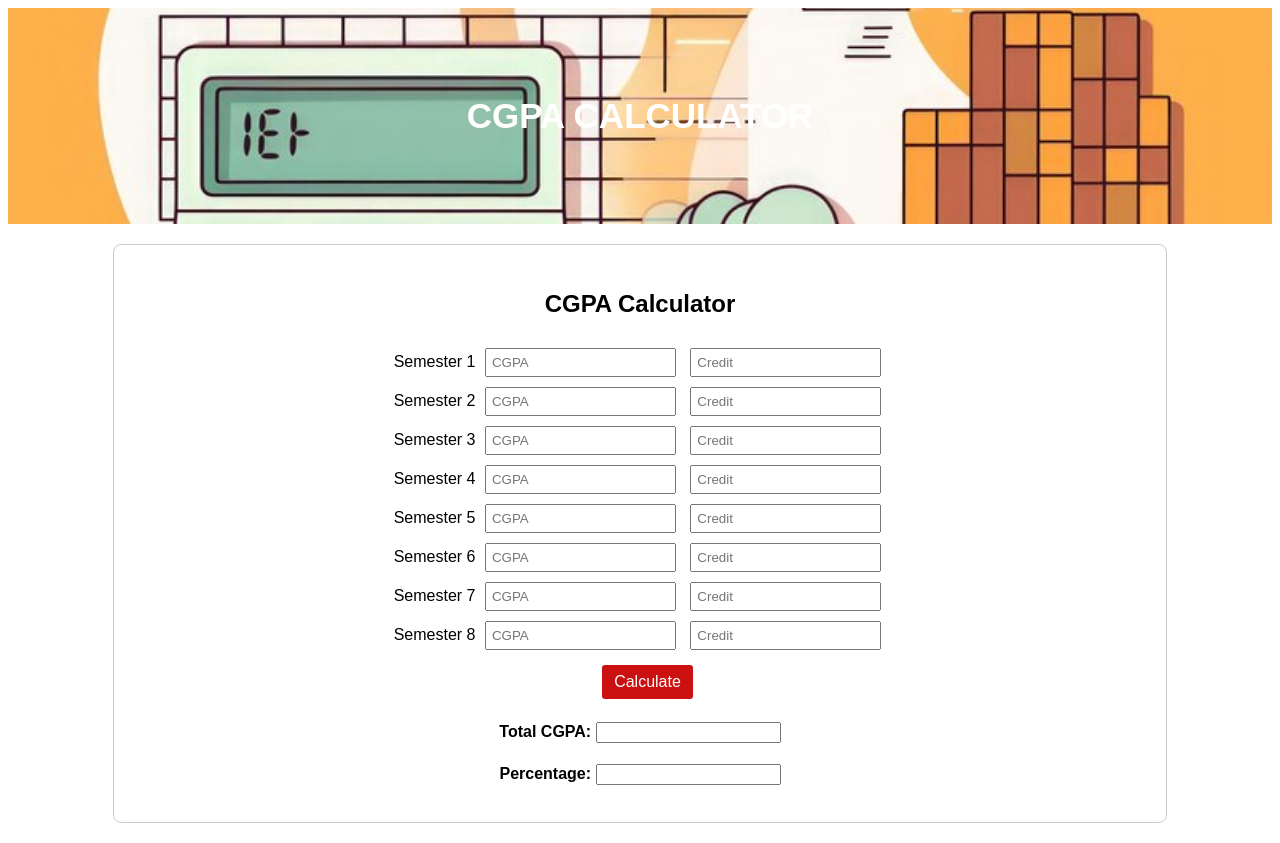
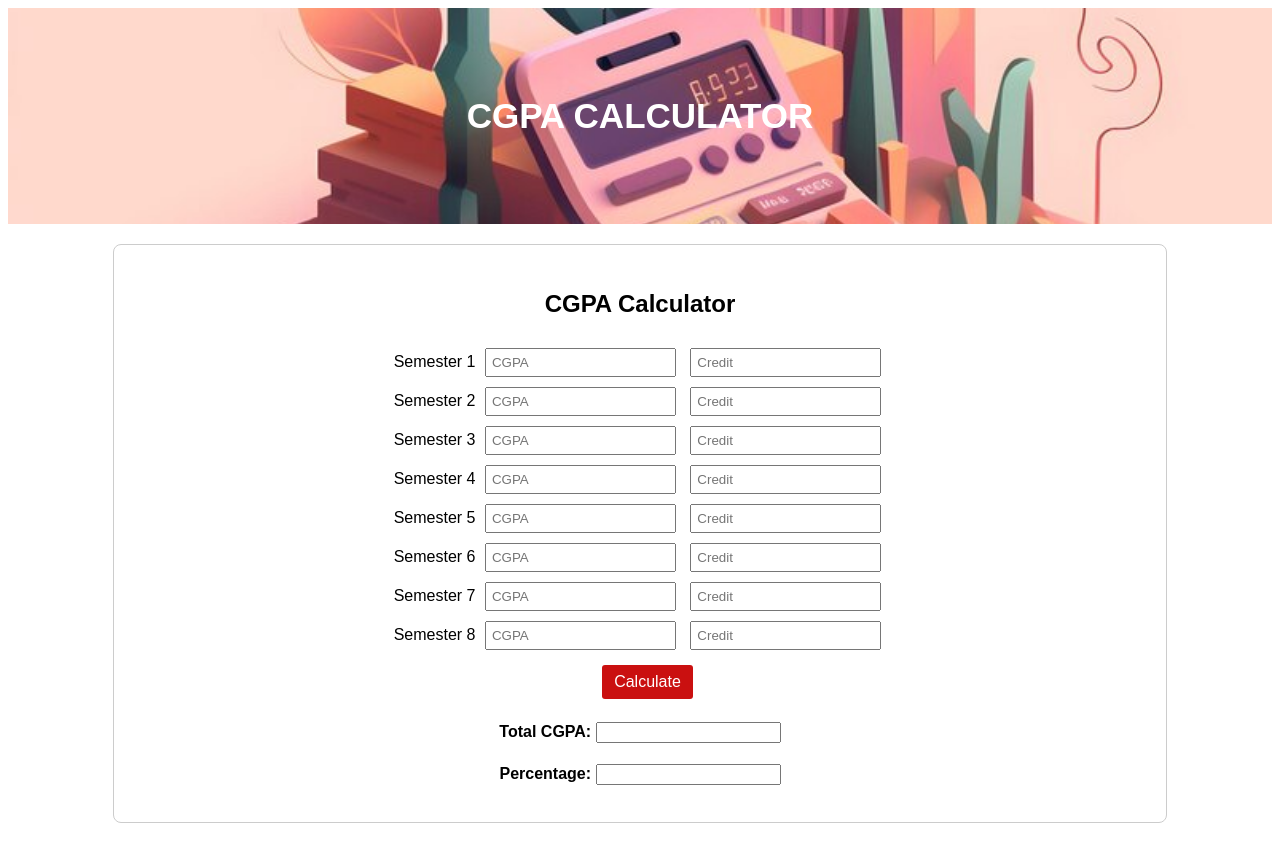
Before and after one commit to Ganeshan187/cgpa-calculator, a plain HTML site: page index.html in a window 1280 px wide. Drawn offline with Linux system fonts and the light colour scheme.

Commit message:
Update style.css

```diff
--- a/style.css
+++ b/style.css
@@ -4,7 +4,7 @@ body {
   }
 /* Apply styles to the entire header */
 .header {
-    background-image: url('20230916124050_fpdl_in_budgetary_control_accounting_generative_ai.jpg');
+    background-image: url('Cbadh.jpg');
     background-size: cover; /* Ensure the image covers the entire header */
     background-position: center; /* Center the image within the header */
     color: #fff;
```
